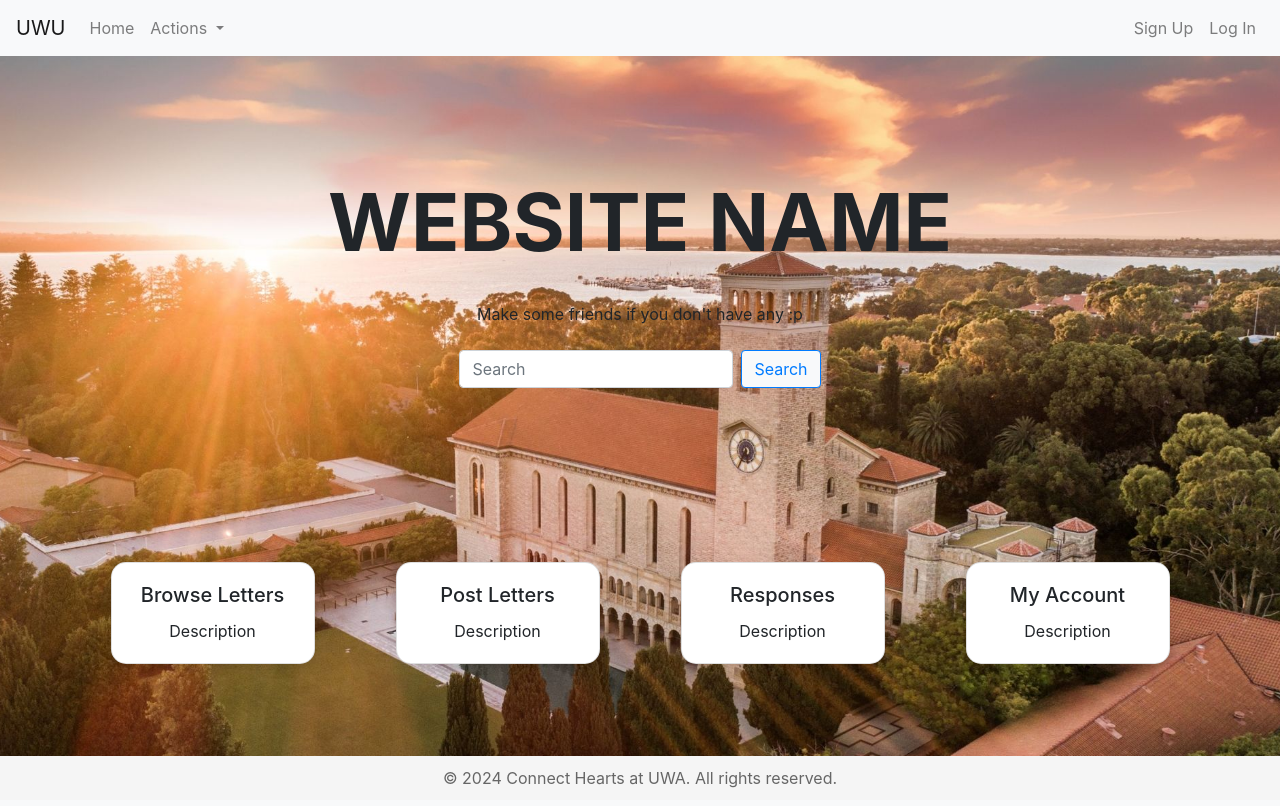
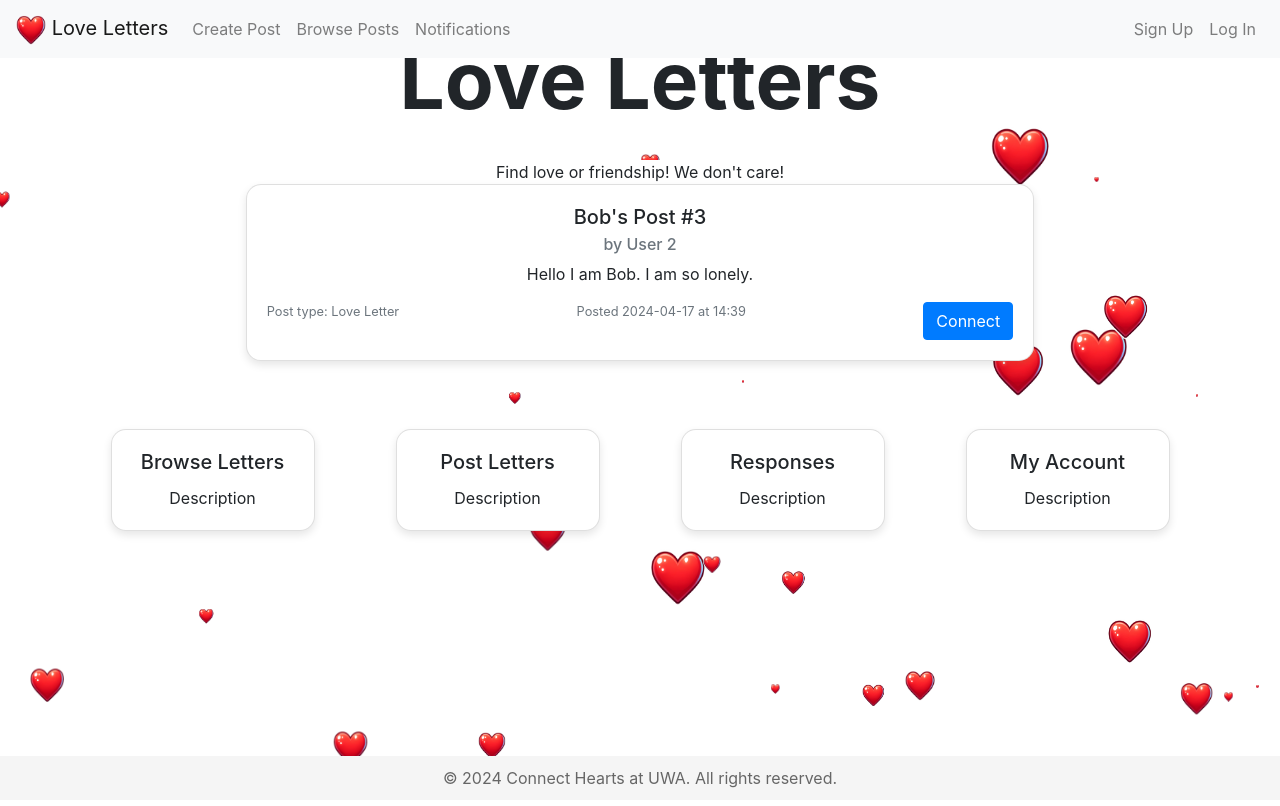
Before and after one commit to 0x3F-Lab/love-letters, a Flask app: page / in a window 1280 px wide. Run offline with Flask 3, Linux system fonts and the light colour scheme; some libraries are stand-ins or nearby versions.

Commit message:
some other style choices

```diff
--- a/src/app.py
+++ b/src/app.py
@@ -1,6 +1,10 @@
 from flask import Flask, render_template
 from models import db
 from config import DevelopmentConfig
+
+from models import Post, db
+
+import random
 
 # Import Blueprints
 from blueprints.auth import auth
@@ -19,7 +23,9 @@ def create_app(config_class=DevelopmentConfig):
 
     @app.route("/")
     def home():
-        return render_template("landing.html")
+        love_letters = Post.query.all()
+        random_letter = random.choice(love_letters)
+        return render_template("landing.html", random_letter=random_letter)
 
     return app
 
--- a/src/static/css/style.css
+++ b/src/static/css/style.css
@@ -5,13 +5,6 @@ body {
   padding: 0;
   display: flex;
   flex-direction: column;
-}
-
-body {
-  /* background: linear-gradient(to right, #f2c0a2, #d9a2ce); */
-  background-image: url("../images/uwa-sunrise-crop.jpg");
-  background-size: cover;
-  background-position: center;
 }
 
 /* Center Content */
--- a/src/static/js/script.js
+++ b/src/static/js/script.js
@@ -9,3 +9,100 @@ $(document).ready(function () {
     $("#passwordForm").toggle();
   });
 });
+
+particlesJS("particles-js", {
+  "particles": {
+    "number": {
+      "value": 35,
+      "density": {
+        "enable": true,
+        "value_area": 800
+      }
+    },
+    "shape": {
+      "type": "image",
+      "image": {
+        "src": heartPath,
+        "width": 100,
+        "height": 100
+      }
+    },
+    "opacity": {
+      "value": 0.5,
+      "random": true,
+      "anim": {
+        "enable": false,
+        "speed": 1,
+        "opacity_min": 0.1,
+        "sync": false
+      }
+    },
+    "size": {
+      "value": 30,
+      "random": true,
+      "anim": {
+        "enable": true,
+        "speed": 20,
+        "size_min": 0.1,
+        "sync": false
+      }
+    },
+    "line_linked": {
+      "enable": true
+    },
+    "move": {
+      "enable": true,
+      "speed": 2,
+      "direction": "none",
+      "random": false,
+      "straight": false,
+      "out_mode": "out",
+      "bounce": false,
+      "attract": {
+        "enable": false,
+        "rotateX": 600,
+        "rotateY": 1200
+      }
+    }
+  },
+  "interactivity": {
+    "detect_on": "canvas",
+    "events": {
+      "onhover": {
+        "enable": true,
+        "mode": "repulse"
+      },
+      "onclick": {
+        "enable": true,
+        "mode": "push"
+      },
+      "resize": true
+    },
+    "modes": {
+      "grab": {
+        "distance": 400,
+        "line_linked": {
+          "opacity": 1
+        }
+      },
+      "bubble": {
+        "distance": 400,
+        "size": 40,
+        "duration": 2,
+        "opacity": 8,
+        "speed": 3
+      },
+      "repulse": {
+        "distance": 200,
+        "duration": 0.4
+      },
+      "push": {
+        "particles_nb": 4
+      },
+      "remove": {
+        "particles_nb": 2
+      }
+    }
+  },
+  "retina_detect": true
+});
--- a/src/templates/base.html
+++ b/src/templates/base.html
@@ -25,6 +25,7 @@
     {% include 'components/signup.html' %}
 
     {% include 'components/login.html' %}
+    <div id="particles-js" style="position: absolute; width: 100%; height: 100%; top: 0; left: 0; z-index: -1;"></div>
 
     <!-- This section displays flash messages from the backend. Flash messages are used to inform the user about the results of their actions, such as successful submissions or errors. -->
     {% with messages = get_flashed_messages(with_categories=true) %}
@@ -51,17 +52,29 @@
     </div>
     {% endfor %} {% endif %} {% endwith %}
 
+    <!-- Add this inside your body tag or within a specific content block -->
+
+
     <!--Block content in between navbar and footer -->
 
     {% block content %} {% endblock %}
 
+
     {% include 'components/footer.html' %}
 
+    </div>
+
     <!-- Bootstrap JS and Popper.js -->
+
     <script src="https://stackpath.bootstrapcdn.com/bootstrap/4.5.2/js/bootstrap.min.js"></script>
     <script src="https://cdn.jsdelivr.net/npm/@popperjs/core@2.5.2/dist/umd/popper.min.js"></script>
+    <!-- Particle JS for landing -->
+    <script src="https://cdn.jsdelivr.net/particles.js/2.0.0/particles.min.js"></script>
     <!-- Custom JavaScript -->
+    <script>
+      const heartPath = "{{ url_for('static', filename='images/heart.png') }}";
+    </script>
     <script src="{{ url_for('static', filename='js/script.js') }}"></script>
-    <script src="{{ url_for('static', filename='js/login-modal.js') }}"></script>
+
   </body>
 </html>
--- a/src/templates/components/navbar.html
+++ b/src/templates/components/navbar.html
@@ -1,6 +1,9 @@
 <!-- Top Navbar -->
 <nav class="navbar navbar-expand-lg bg-light navbar-light">
-    <a class="navbar-brand" href="#">UWU</a>
+    <a class="navbar-brand" href="{{ url_for('home') }}">
+      <img src="{{ url_for('static', filename='images/heart.png') }}" width="30" height="30" alt="">
+      Love Letters
+    </a>
     <button
       class="navbar-toggler"
       type="button"
@@ -15,25 +18,17 @@
     <div class="collapse navbar-collapse" id="navbarNav">
       <ul class="navbar-nav">
         <li class="nav-item">
-          <a class="nav-link" href="{{ url_for('home') }}">Home</a>
-        </li>
-        <li class="nav-item dropdown">
-          <a
-            class="nav-link dropdown-toggle"
-            href="#"
-            id="navbardrop"
-            data-toggle="dropdown"
-          >
-            Actions
-          </a>
-          <div class="dropdown-menu">
-            <a class="dropdown-item" href="{{ url_for('post.create') }}"
+            <a class="nav-link" href="{{ url_for('post.create') }}"
               >Create Post</a
             >
-            <a class="dropdown-item" href="{{ url_for('post.browse') }}"
+            </li>
+            <li class="nav-item">
+            <a class="nav-link" href="{{ url_for('post.browse') }}"
               >Browse Posts</a
             >
-            <a class="dropdown-item" href="{{ url_for('auth.notifications') }}">Notifications</a>
+            </li>
+            <li class="nav-item">
+            <a class="nav-link" href="{{ url_for('auth.notifications') }}">Notifications</a>
         </li>
       </ul>
       <ul class="navbar-nav ml-auto">
--- /dev/null
+++ b/src/templates/components/postcard.html
@@ -0,0 +1,17 @@
+<!-- postcard.html -->
+<div class="card" style="width: 80%; margin-left: auto; margin-right: auto;">
+    <div class="card-body">
+        <h5 class="card-title">{{ post.title }}</h5>
+        <h6 class="card-subtitle mb-2 text-muted">by User {{ post.user_id }}</h6>
+        <p class="card-text">{{ post.content }}</p>
+        <div class="d-flex justify-content-between">
+            <small class="text-muted">Post type: {{ post.post_type }}</small>
+            <small class="text-muted">
+                Posted {{ post.created_at.strftime('%Y-%m-%d at %H:%M') }}
+            </small>
+            <form action="{{ url_for('post.connect', post_id=post.post_id) }}" method="POST">
+                <button type="submit" class="btn btn-primary">Connect</button>
+            </form>
+        </div>
+    </div>
+</div>
--- a/src/templates/landing.html
+++ b/src/templates/landing.html
@@ -1,26 +1,17 @@
-{% extends "base.html" %} {% block title %}Connect Hearts at UWA{% endblock %}
+{% extends "base.html" %}
+{% block title %}Connect Hearts at UWA{% endblock %}
 {% block content %}
-<div class="centered-content">
-  <div class="centered-text">WEBSITE NAME</div>
-  <div class="subtext">Make some friends if you don't have any :p</div>
-
-  <div class="search-bar mt-4">
-    <form class="form-inline justify-content-center">
-      <input
-        class="form-control mr-sm-2"
-        type="search"
-        placeholder="Search"
-        aria-label="Search"
-      />
-      <button
-        class="btn btn-outline-primary bg-light my-2 my-sm-0"
-        type="submit"
-      >
-        Search
-      </button>
-    </form>
+<div class="centered-content m-4">
+  <div class="centered-text" style="background: white; border-radius: 20px;">Love Letters</div>
+  <div class="subtext" style="background: white; border-radius: 20px;">Find love or friendship! We don't care!</div>
+  <div style="width: 80%;">
+    {% if random_letter %}
+      {% set post = random_letter %}
+      {% include 'components/postcard.html' %}
+    {% else %}
+      <p>No posts available right now.</p>
+    {% endif %}
   </div>
-</div>
 
 <!-- Navigation Cards -->
 
@@ -63,59 +54,5 @@
     </div>
   </div>
 </div>
-
-<!-- How it works popup modal -->
-<div
-  class="modal fade"
-  id="howItWorksModal"
-  tabindex="-1"
-  role="dialog"
-  aria-labelledby="howItWorksModalLabel"
-  aria-hidden="true"
->
-  <div class="modal-dialog modal-xl" role="document">
-    <div class="modal-content">
-      <div class="modal-header">
-        <h5 class="modal-title" id="howItWorksModalLabel">How It Works</h5>
-        <button
-          type="button"
-          class="close"
-          data-dismiss="modal"
-          aria-label="Close"
-        >
-          <span aria-hidden="true">&times;</span>
-        </button>
-      </div>
-      <div class="modal-body" style="position: relative">
-        <img
-          src="static/images/scroll.png"
-          alt="How It Works"
-          style="width: 100%; display: block"
-        />
-        <div
-          style="
-            position: absolute;
-            top: 20%;
-            left: 50%;
-            transform: translateX(-50%);
-            width: 80%;
-            color: #000;
-            text-align: center;
-          "
-        >
-          <p>
-            This is some text that explains how things work. Adjust the 'top'
-            value as necessary to align the text within the scroll area.
-          </p>
-        </div>
-      </div>
-      <div class="modal-footer">
-        <button type="button" class="btn btn-secondary" data-dismiss="modal">
-          Close
-        </button>
-      </div>
-    </div>
-  </div>
 </div>
-
 {% endblock %}
```
Also changed, not shown: src/templates/browse.html (+2 -15 lines), src/static/images/heart.png (added), 1 other file.
